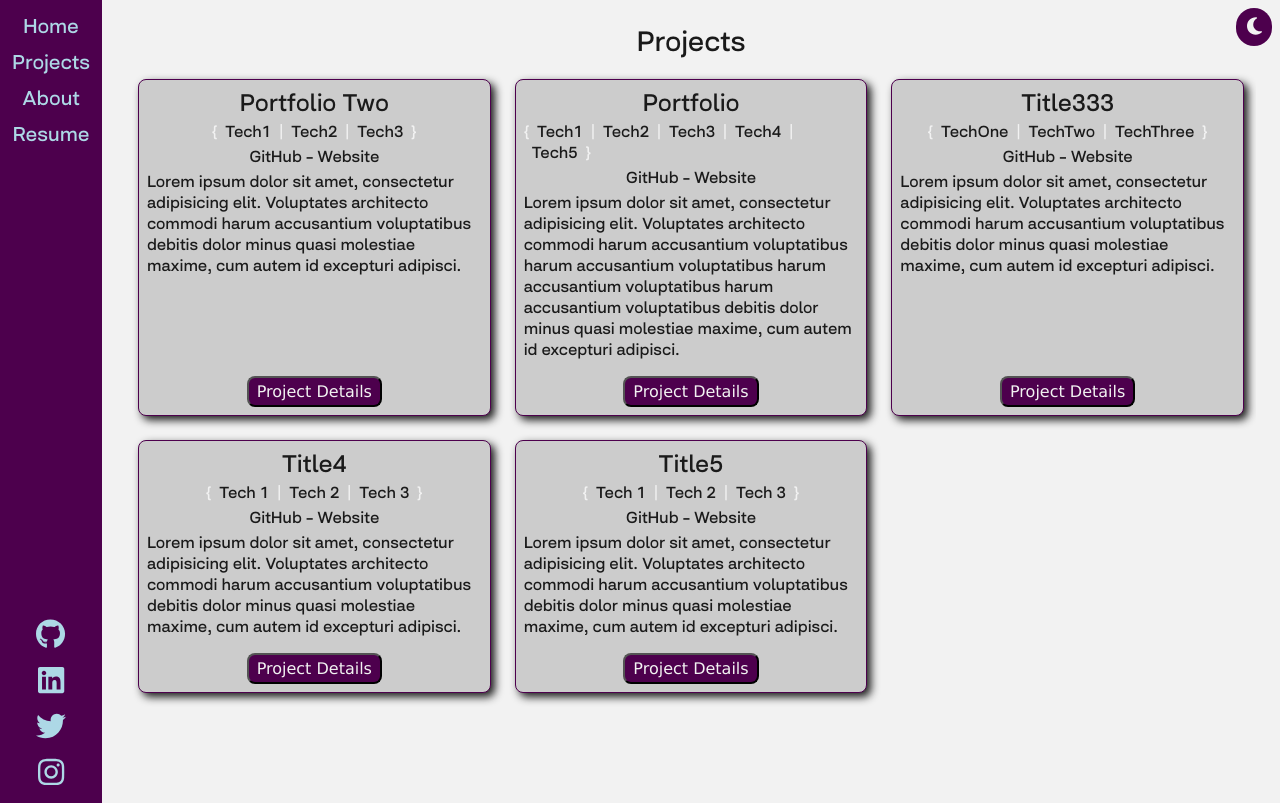
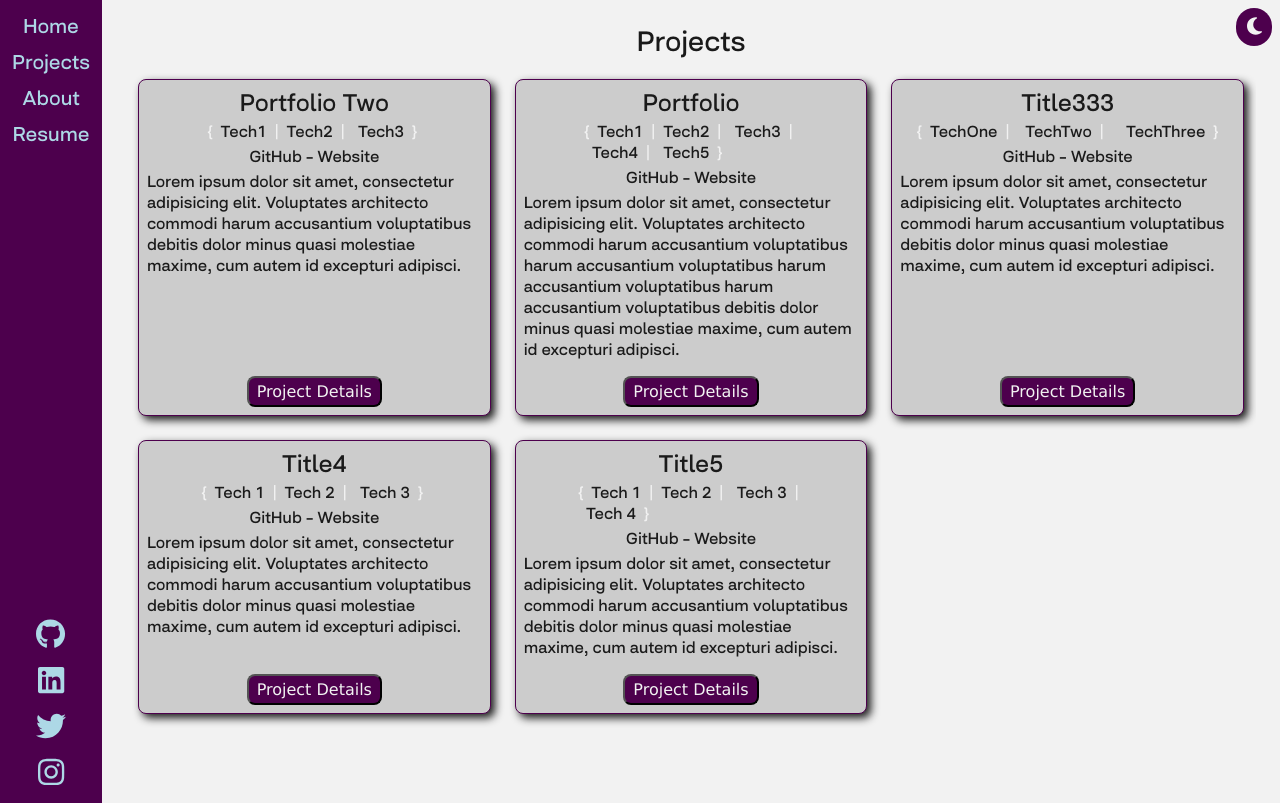
Before and after one commit to franco-ortega/portfolio-two, a Next.js app: page /projects in a window 1280 px wide. Built offline with nearby package versions, Linux system fonts and the light colour scheme.

Commit message:
use grid to display project tech

```diff
--- a/components/projects/Project.module.scss
+++ b/components/projects/Project.module.scss
@@ -27,8 +27,8 @@
     }
 
     ul {
-      display: flex;
-      flex-wrap: wrap;
+      display: grid;
+      grid-template-columns: repeat(3, 1fr);
     }
 
     li::before,
--- a/data/testContent.json
+++ b/data/testContent.json
@@ -71,7 +71,7 @@
   {
     "id": 5,
     "title": "Title5",
-    "techList": ["Tech 1", "Tech 2", "Tech 3"],
+    "techList": ["Tech 1", "Tech 2", "Tech 3", "Tech 4"],
     "description": "Lorem ipsum dolor sit amet, consectetur adipisicing elit. Voluptates architecto commodi harum accusantium voluptatibus debitis dolor minus quasi molestiae maxime, cum autem id excepturi adipisci.",
     "challenges": [
       "Lorem ipsum dolor sit, amet consectetur adipisicing elit. Facere, in.",
```
